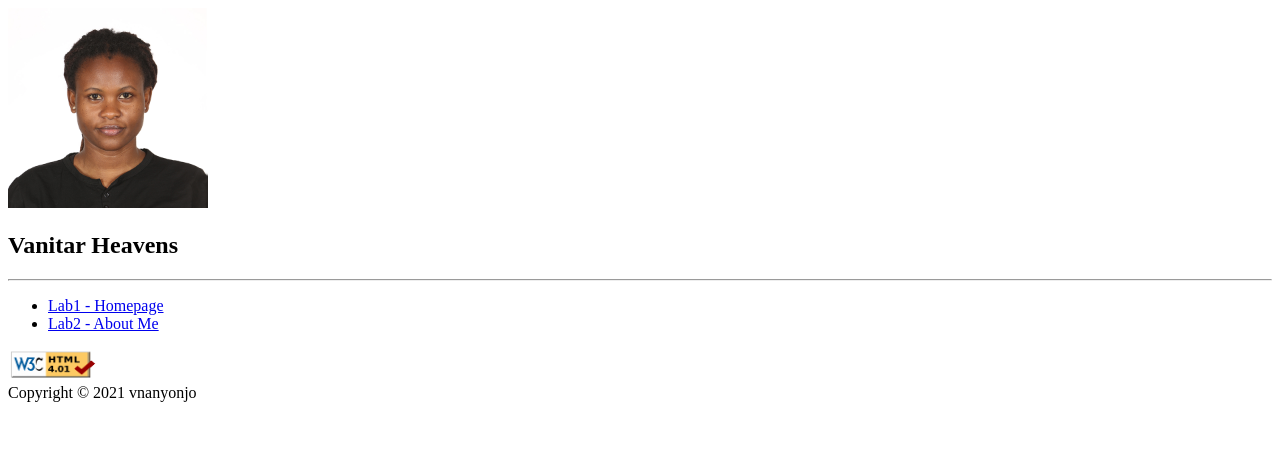
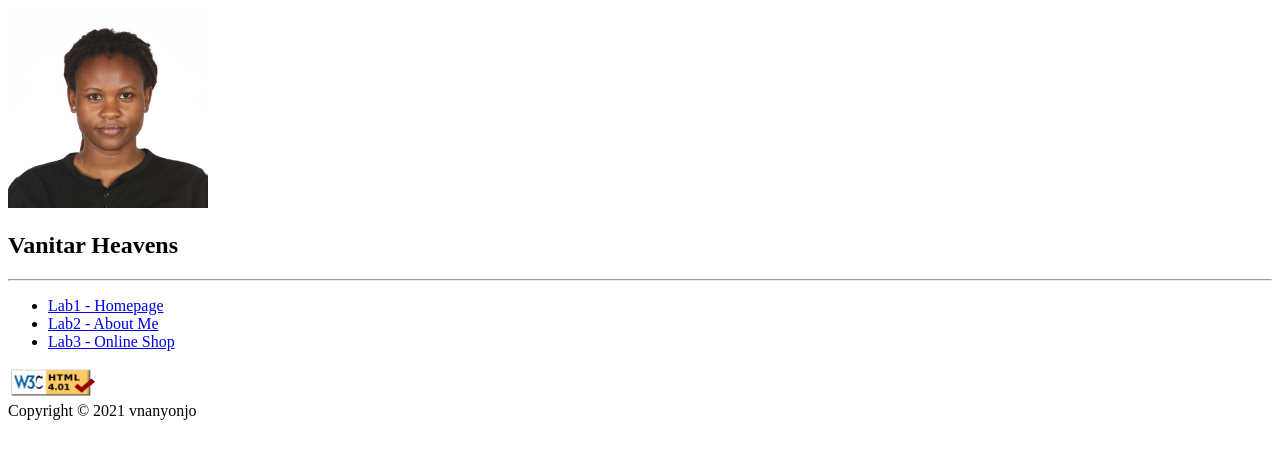
Before and after one commit to vanitarheavens/vanitarheavens.github.io, a plain HTML site: page index.html in a window 1280 px wide. Drawn offline with Linux system fonts and the light colour scheme.

Commit message:
update index

```diff
--- a/index.html
+++ b/index.html
@@ -14,6 +14,7 @@
 <ul>
     <li><a href="https://vanitarheavens.github.io/index.html">Lab1 - Homepage</a></li>
     <li><a href="https://vanitarheavens.github.io/lab2-aboutme/aboutme.html">Lab2 - About Me</a></li>
+    <li><a href="https://vanitarheavens.github.io/lab3-onlineshop/home.html">Lab3 - Online Shop</a></li>
 </ul>
 
 <footer>
```
